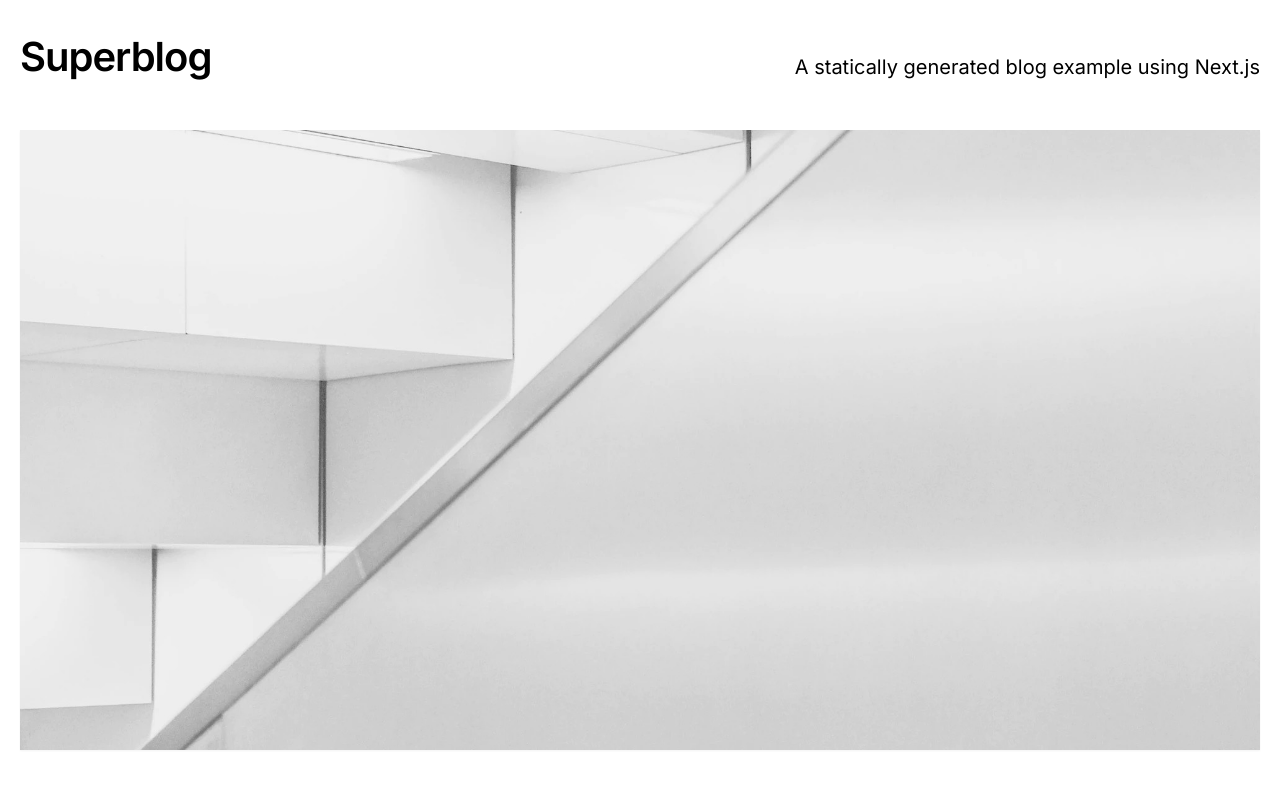
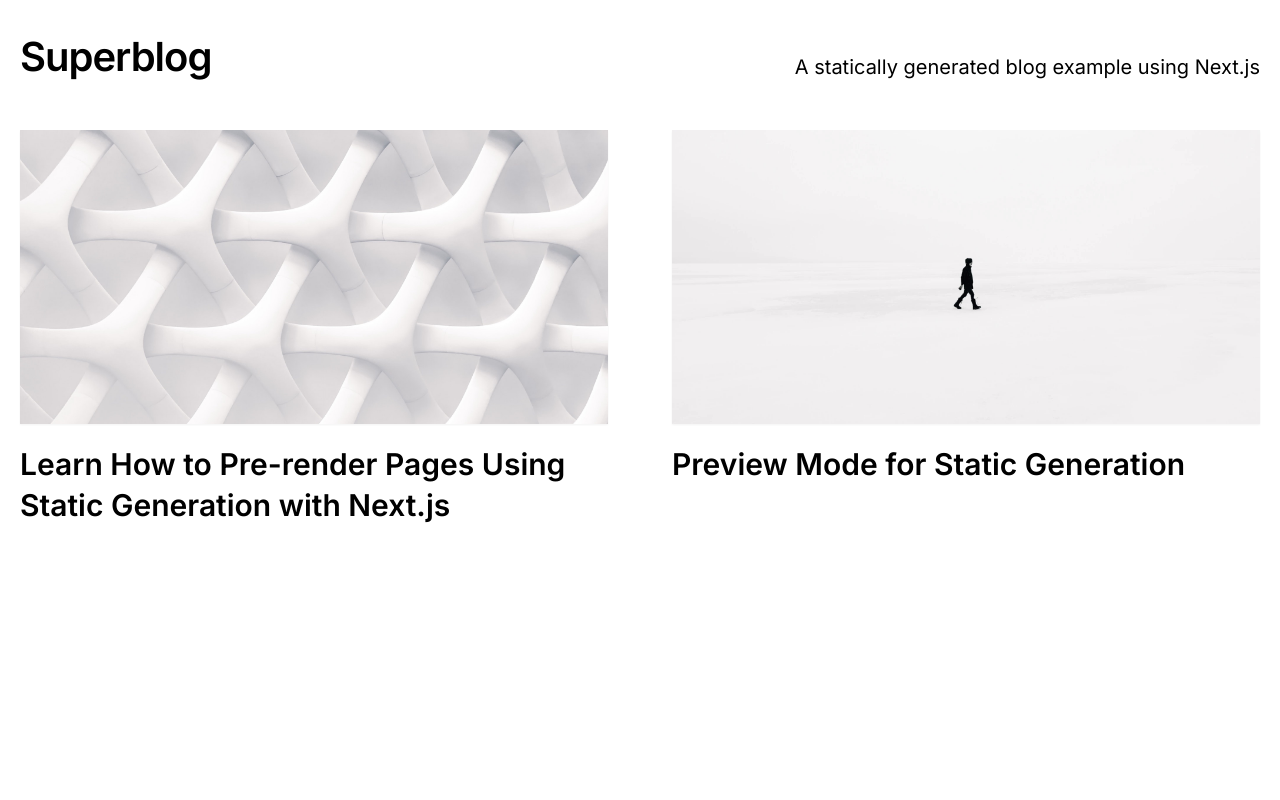
Before and after one commit to lowen-studio/test-vercel-blog, a Next.js app: page / in a window 1280 px wide. Shown: the top 800 px of the page. Built offline with nearby package versions, Linux system fonts and the light colour scheme.

Commit message:
Update page.tsx

```diff
--- a/src/app/page.tsx
+++ b/src/app/page.tsx
@@ -15,14 +15,7 @@ export default function Index() {
     <main>
       <Container>
         <Intro />
-        <HeroPost
-          title={heroPost.title}
-          coverImage={heroPost.coverImage}
-          date={heroPost.date}
-          author={heroPost.author}
-          slug={heroPost.slug}
-          excerpt={heroPost.excerpt}
-        />
+
         {morePosts.length > 0 && <MoreStories posts={morePosts} />}
       </Container>
     </main>
```
